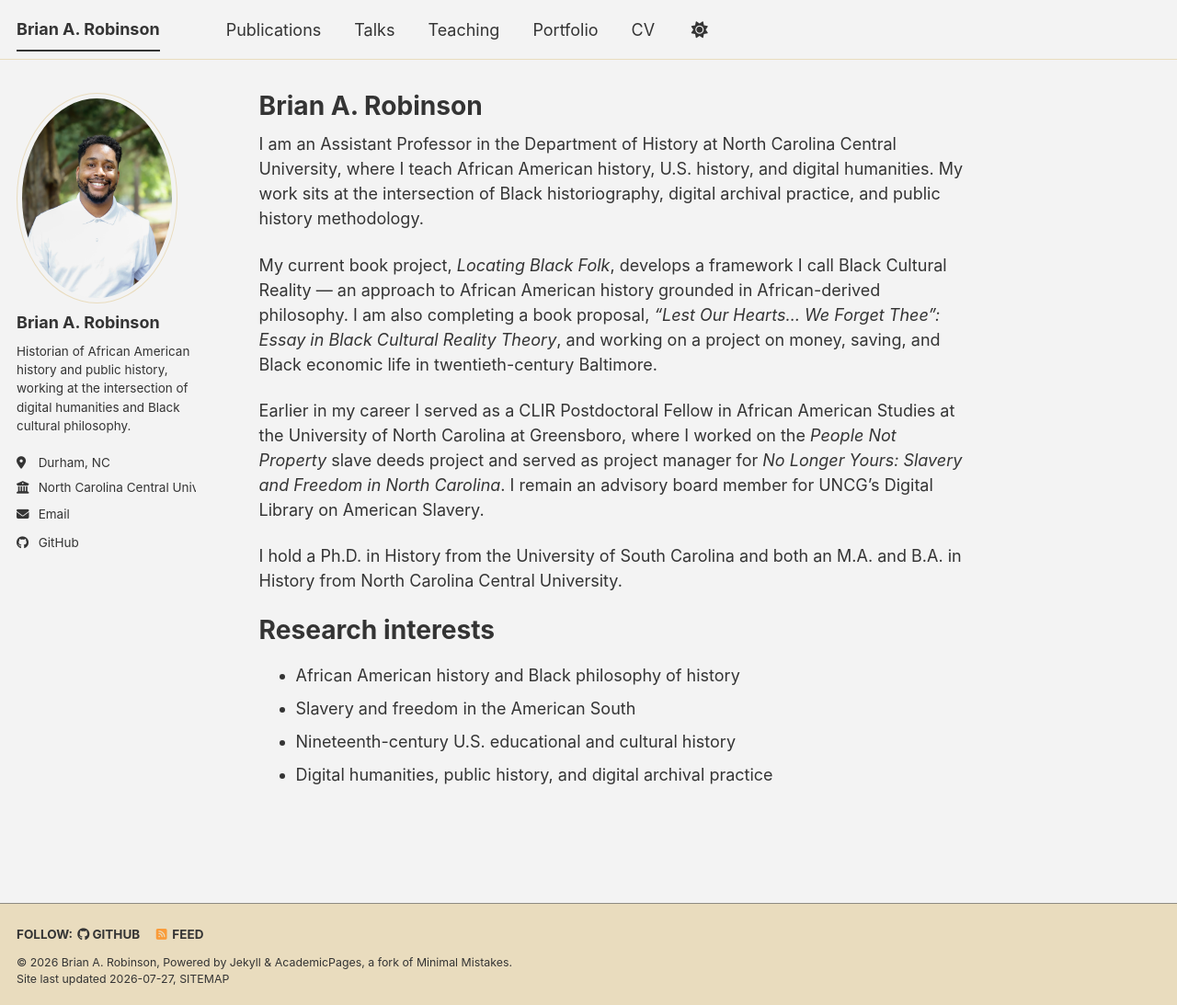
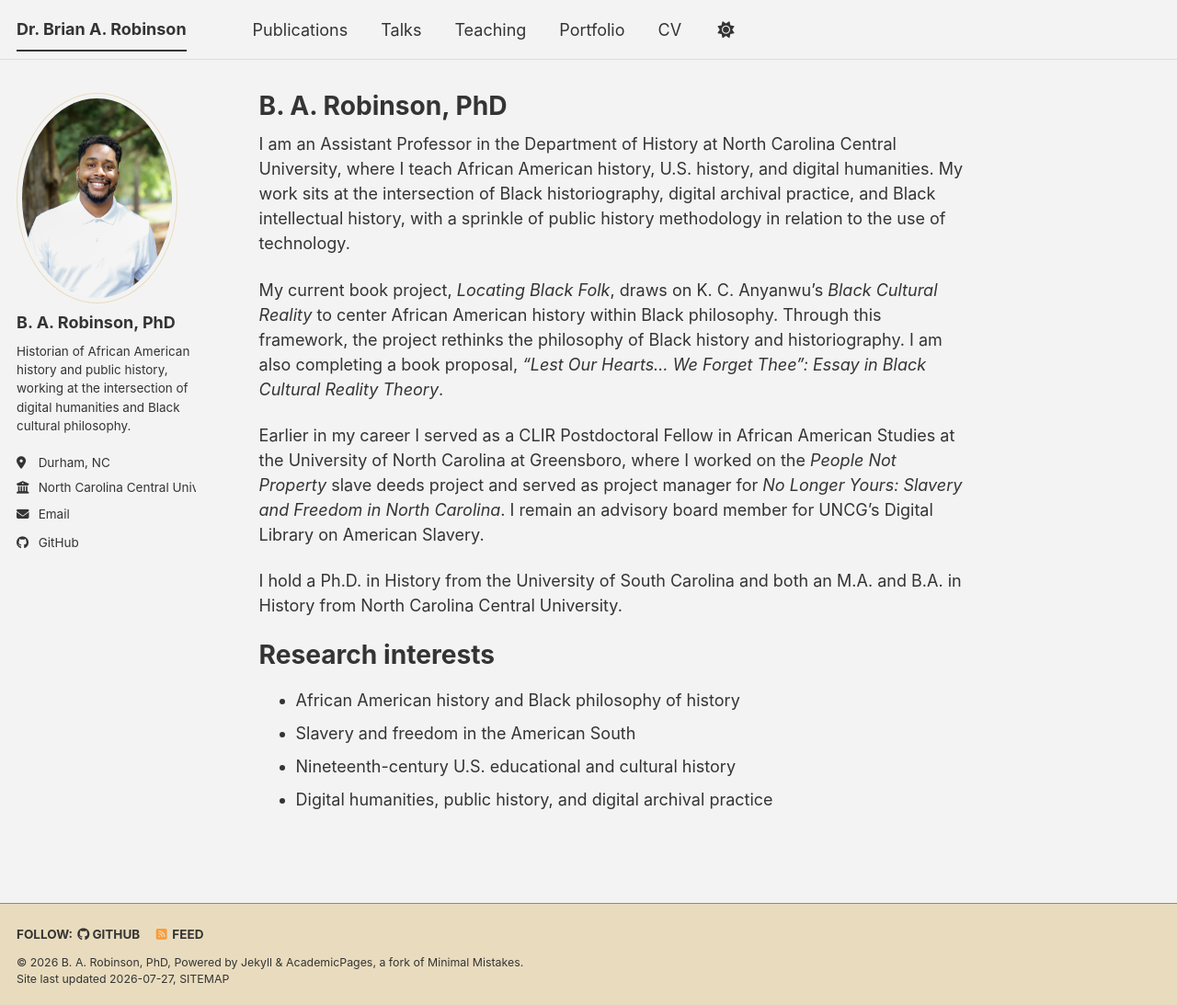
Before and after one commit to brobin09/BrianRPhD, a Jekyll site: the page built from about.md, in a window 1280 px wide and 1093 px high. Shown: the whole window at 92% size. Built offline with Jekyll 4.4.1, drawn with Linux system fonts in a browser that asks for light colours; a style sheet for code colours, icons or effects is not loaded.

Commit message:
Add files via upload

```diff
--- a/_config.yml
+++ b/_config.yml
@@ -9,9 +9,9 @@
 # Basic Site Settings
 locale                   : "en-US"
 site_theme               : "dirt" # options: default, air, sunrise, mint, dirt, contrast
-title                    : "Brian A. Robinson"
+title                    : "Dr. Brian A. Robinson"
 title_separator          : "-"
-name                     : &name "Brian A. Robinson"
+name                     : &name "B. A. Robinson, PhD"
 description              : &description "Historian of African American history, public history, and digital humanities"
 url                      : "https://brobin09.github.io"
                                                            # or if you already have some other page hosted on Github then use "https://[your GitHub username].github.io/[Your Repo Name]"
@@ -24,7 +24,7 @@ repository               : "brobin09/BrianRPhD"
 author:
   # Biographic information
   avatar           : "profile.png" # TODO: add a headshot to /images/ and update this filename
-  name             : "Brian A. Robinson"
+  name             : "B. A. Robinson, PhD"
   pronouns         :
   bio              : "Historian of African American history and public history, working at the intersection of digital humanities and Black cultural philosophy."
   location         : "Durham, NC"
--- /dev/null
+++ b/about.md
@@ -0,0 +1,23 @@
+---
+permalink: /
+title: "B. A. Robinson, PhD"
+author_profile: true
+redirect_from:
+  - /about/
+  - /about.html
+---
+
+I am an Assistant Professor in the Department of History at North Carolina Central University, where I teach African American history, U.S. history, and digital humanities. My work sits at the intersection of Black historiography, digital archival practice, and Black intellectual history, with a sprinkle of public history methodology in relation to the use of technology.
+
+My current book project, *Locating Black Folk*, draws on K. C. Anyanwu's *Black Cultural Reality* to center African American history within Black philosophy. Through this framework, the project rethinks the philosophy of Black history and historiography. I am also completing a book proposal, *"Lest Our Hearts... We Forget Thee": Essay in Black Cultural Reality Theory*.
+
+Earlier in my career I served as a CLIR Postdoctoral Fellow in African American Studies at the University of North Carolina at Greensboro, where I worked on the *People Not Property* slave deeds project and served as project manager for *No Longer Yours: Slavery and Freedom in North Carolina*. I remain an advisory board member for UNCG's Digital Library on American Slavery.
+
+I hold a Ph.D. in History from the University of South Carolina and both an M.A. and B.A. in History from North Carolina Central University.
+
+Research interests
+======
+- African American history and Black philosophy of history
+- Slavery and freedom in the American South
+- Nineteenth-century U.S. educational and cultural history
+- Digital humanities, public history, and digital archival practice
```
